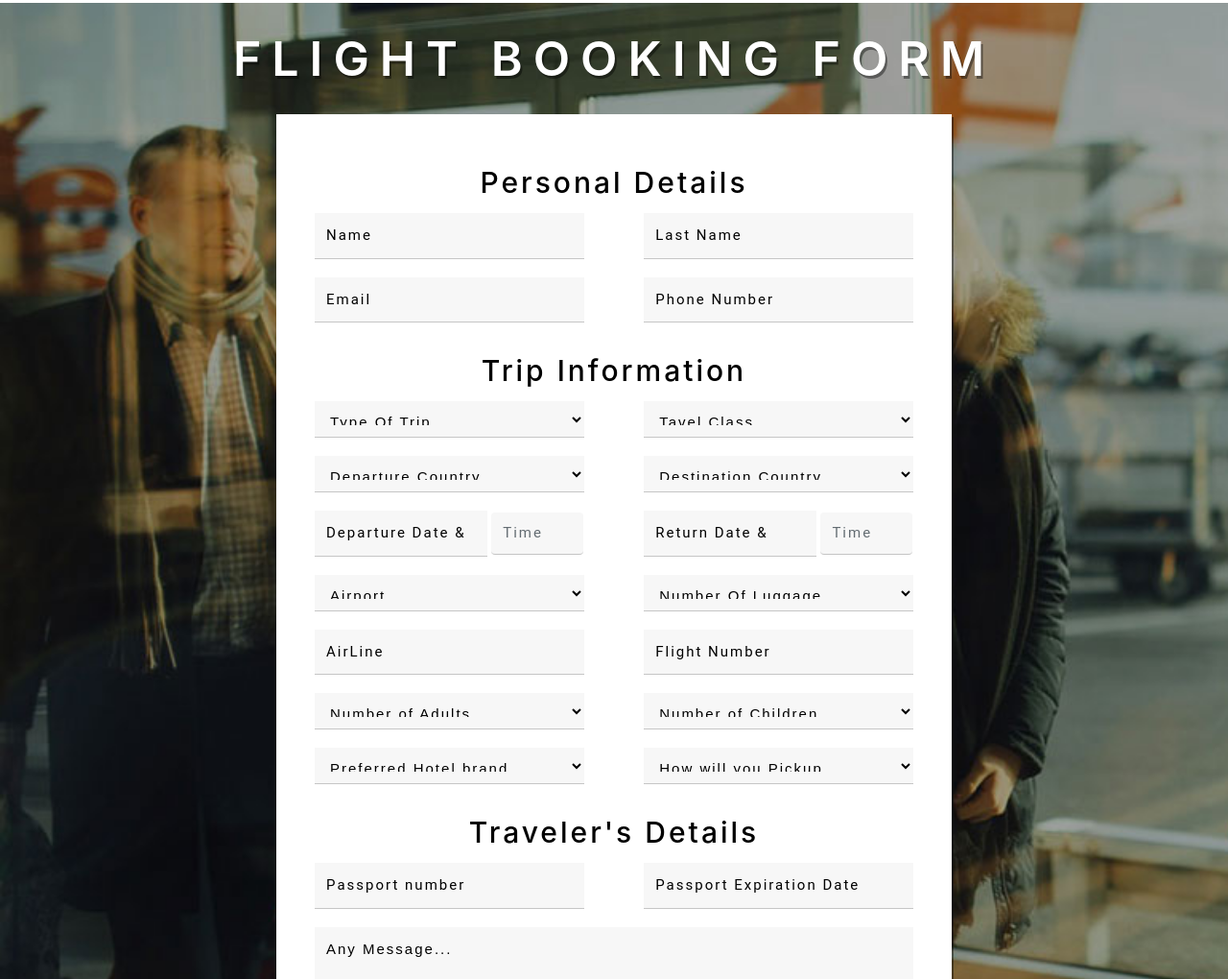
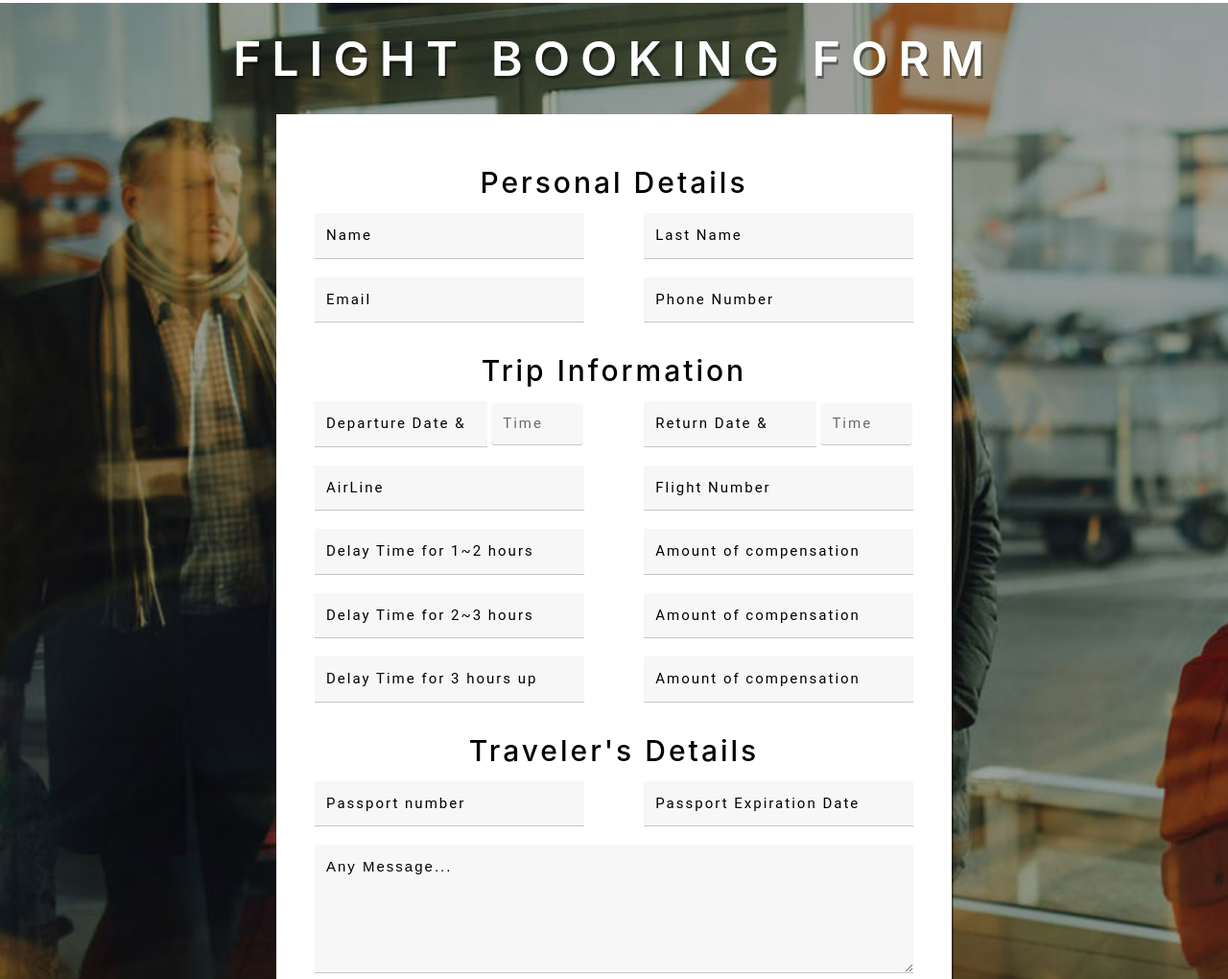
Before and after one commit to mraychu/mraychu.github.io, a plain HTML site: page index.html in a window 1280 px wide. Shown: the part 817-1837 px from the top of the page at 96% size. Drawn offline with nearby package versions, Linux system fonts and the light colour scheme; a script that the page names is missing.

Commit message:
second commit

```diff
--- a/index.html
+++ b/index.html
@@ -97,13 +97,13 @@ License URL: http://creativecommons.org/licenses/by/3.0/
 			<div id="head_photo_img" data-wow-duration="1s" class="wow fadeIn d-flex flex-column  justify-content-between">
 				<div></div>
 				<div id="Ti">
-					<h1 data-wow-duration="0.8s" data-wow-delay="0.8s" class="wow fadeInUp display-4 banner-text">InsurTech</h1>
+					<!-- <h1 data-wow-duration="0.8s" data-wow-delay="0.8s" class="wow fadeInUp display-4 banner-text">InsurTech</h1>
 					<h2  data-wow-duration="0.8s" data-wow-delay="1.4s" class="wow fadeInUp lead banner-text">Take your phone out, then easily cuntomized!</h2>
-					<br>
+					<br> -->
 					<!-- Button trigger modal -->
-						<button type="button" data-wow-duration="0.6s" data-wow-delay="2s" class="wow tada btn btn-outline-primary btn-lg" data-toggle="modal" data-target="#exampleModal">
+					<!-- <button type="button" data-wow-duration="0.6s" data-wow-delay="2s" class="wow tada btn btn-outline-primary btn-lg" data-toggle="modal" data-target="#exampleModal">
 						<i class="fa fa-bullhorn" aria-hidden="true"></i> Notify me when available
-						</button>
+					</button> -->
 				</div>
 				<div></div>
 			</div>
@@ -145,27 +145,27 @@ License URL: http://creativecommons.org/licenses/by/3.0/
 					<div class="main">
 
 						<div class="form-left-w3l">
-							<select class="form-control">
+							<!-- <select class="form-control">
 							<option value="">Type Of Trip</option>
 							<option>One Way</option>
 							<option>Round Way</option>
 							<option>Hourly</option>
-						</select>
+							</select> -->
 						</div>
 						<div class="form-right-w3ls">
-							<select class="form-control">
+							<!-- <select class="form-control">
 							<option value="">Tavel Class</option>
 							<option>Economy Class</option>
 							<option>First Class</option>
 							<option>Business Class</option>
 							<option>Premium Class</option>
-						</select>
+							</select> -->
 						</div>
 					</div>
 					<div class="main">
 
 						<div class="form-left-w3l">
-							<select class="form-control">
+							<!-- <select class="form-control">
 							<option value="">Departure Country</option>
 							<option value="category2">Oman</option>
 							<option value="category1">Australia</option>
@@ -174,10 +174,10 @@ License URL: http://creativecommons.org/licenses/by/3.0/
 							<option value="category3">Goa</option>
 							<option value="category3">Canada</option>
 							<option value="category3">Srilanka</option>
-						</select>
+							</select> -->
 						</div>
 						<div class="form-right-w3ls">
-							<select class="form-control">
+							<!-- <select class="form-control">
 							<option value="">Destination Country</option>
 							<option value="category2">Oman</option>
 							<option value="category1">Australia</option>
@@ -186,7 +186,7 @@ License URL: http://creativecommons.org/licenses/by/3.0/
 							<option value="category3">Goa</option>
 							<option value="category3">Canada</option>
 							<option value="category3">Srilanka</option>
-						</select>
+							</select> -->
 						</div>
 					</div>
 					<div class="main">
@@ -207,7 +207,7 @@ License URL: http://creativecommons.org/licenses/by/3.0/
 					<div class="main">
 
 						<div class="form-left-w3l">
-							<select class="form-control">
+							<!-- <select class="form-control">
 							<option value="">Airport</option>
 							<option value="category2">A Airport</option>
 							<option value="category1">B Airport</option>
@@ -215,10 +215,10 @@ License URL: http://creativecommons.org/licenses/by/3.0/
 							<option value="category3">D Airport</option>
 							<option value="category3">E Airport</option>
 							<option value="category3">and other</option>
-						</select>
+							</select> -->
 						</div>
 						<div class="form-right-w3ls">
-							<select class="form-control">
+							<!-- <select class="form-control">
 							<option value="">Number Of Luggage</option>
 							<option value="category3">1</option>
 							<option value="category3">2</option>
@@ -226,7 +226,7 @@ License URL: http://creativecommons.org/licenses/by/3.0/
 							<option value="category3">4</option>
 							<option value="category3">5</option>
 							<option value="category3">and more</option>
-						</select>
+							</select> -->
 						</div>
 					</div>
 					<div class="main">
@@ -243,7 +243,8 @@ License URL: http://creativecommons.org/licenses/by/3.0/
 					<div class="main">
 
 						<div class="form-left-w3l">
-							<select class="form-control">
+							<input type="text" name="name" placeholder="Delay Time for 1~2 hours" required="">
+							<!-- <select class="form-control">
 							<option value="">Number of Adults</option>
 							<option>1</option>
 							<option>2</option>
@@ -251,10 +252,12 @@ License URL: http://creativecommons.org/licenses/by/3.0/
 							<option>4</option>
 							<option>5</option>
 							<option>and more</option>
-						</select>
+							</select> -->
 						</div>
 						<div class="form-right-w3ls">
-							<select class="form-control">
+							<input type="text" name="number" placeholder="Amount of compensation" required="">
+							<div class="clearfix"></div>
+							<!-- <select class="form-control">
 							<option value="">Number of Children</option>
 							<option>1</option>
 							<option>2</option>
@@ -262,13 +265,14 @@ License URL: http://creativecommons.org/licenses/by/3.0/
 							<option>4</option>
 							<option>5</option>
 							<option>and more</option>
-						</select>
+							</select> -->
 						</div>
 					</div>
 					<div class="main">
 
 						<div class="form-left-w3l">
-							<select class="form-control">
+							<input type="text" name="name" placeholder="Delay Time for 2~3 hours" required="">
+							<!-- <select class="form-control">
 							<option value="">Preferred Hotel brand</option>
 							<option value="category2">A Hotel</option>
 							<option value="category1">B Hotel</option>
@@ -276,16 +280,28 @@ License URL: http://creativecommons.org/licenses/by/3.0/
 							<option value="category3">D Hotel</option>
 							<option value="category3">E Hotel</option>
 							<option value="category3">and other</option>
-						</select>
+							</select> -->
 						</div>
 						<div class="form-right-w3ls">
-							<select class="form-control">
+							<input type="text" name="number" placeholder="Amount of compensation" required="">
+							<div class="clearfix"></div>
+							<!-- <select class="form-control">
 							<option value="">How will you Pickup</option>
 							<option value="category1">Car</option>
 							<option value="category3">Auto</option>
 							<option value="category3">Cab</option>
 							<option value="category3">Other </option>
-						</select>
+							</select> -->
+						</div>
+					</div>
+					<div class="main">
+
+							<div class="form-left-w3l">
+								<input type="text" name="name" placeholder="Delay Time for 3 hours up" required="">
+							</div>
+							<div class="form-right-w3ls">
+								<input type="text" name="number" placeholder="Amount of compensation" required="">
+								<div class="clearfix"></div>
 							</div>
 						</div>
 				</div>
```
Lines whose indentation alone changed are shown as unchanged.
